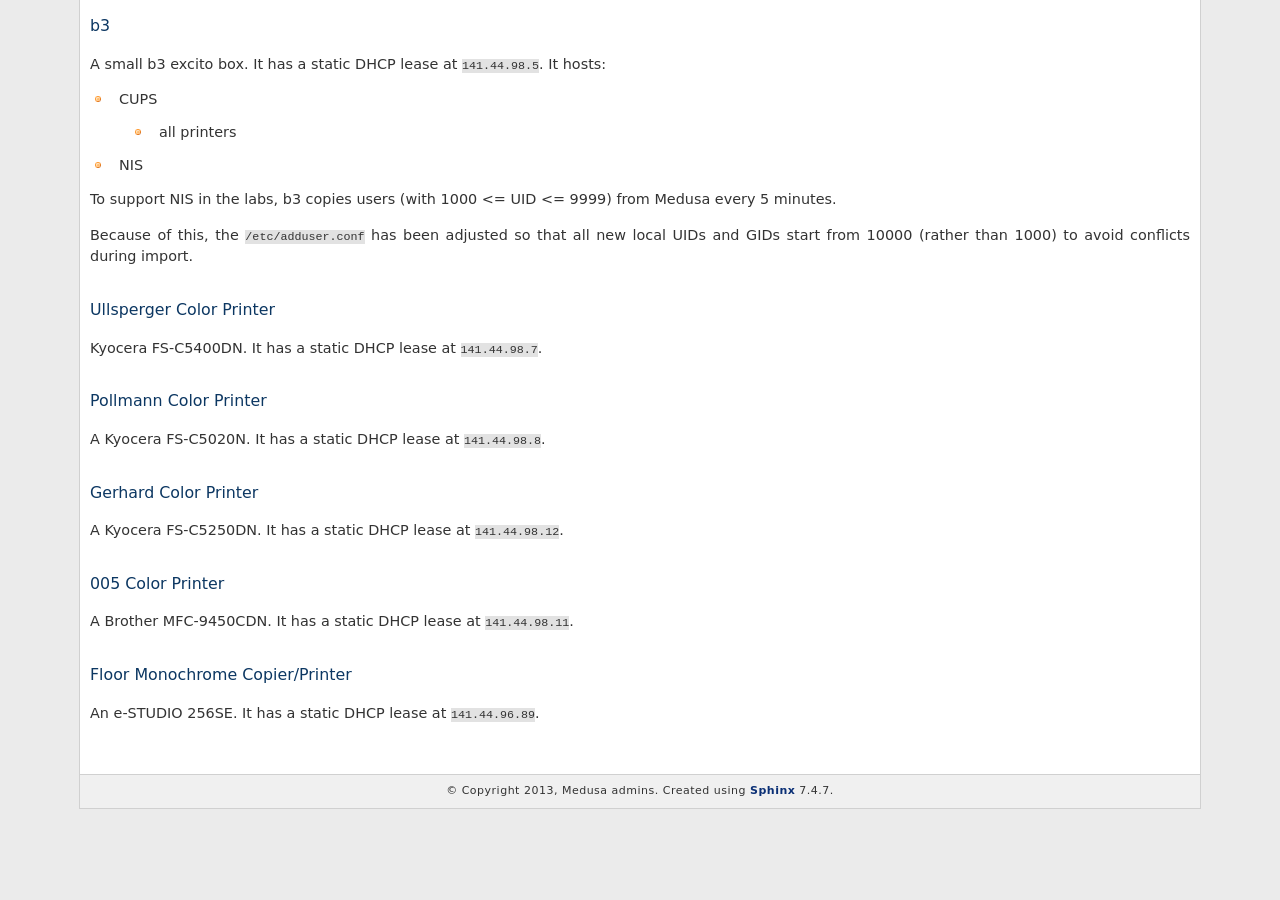
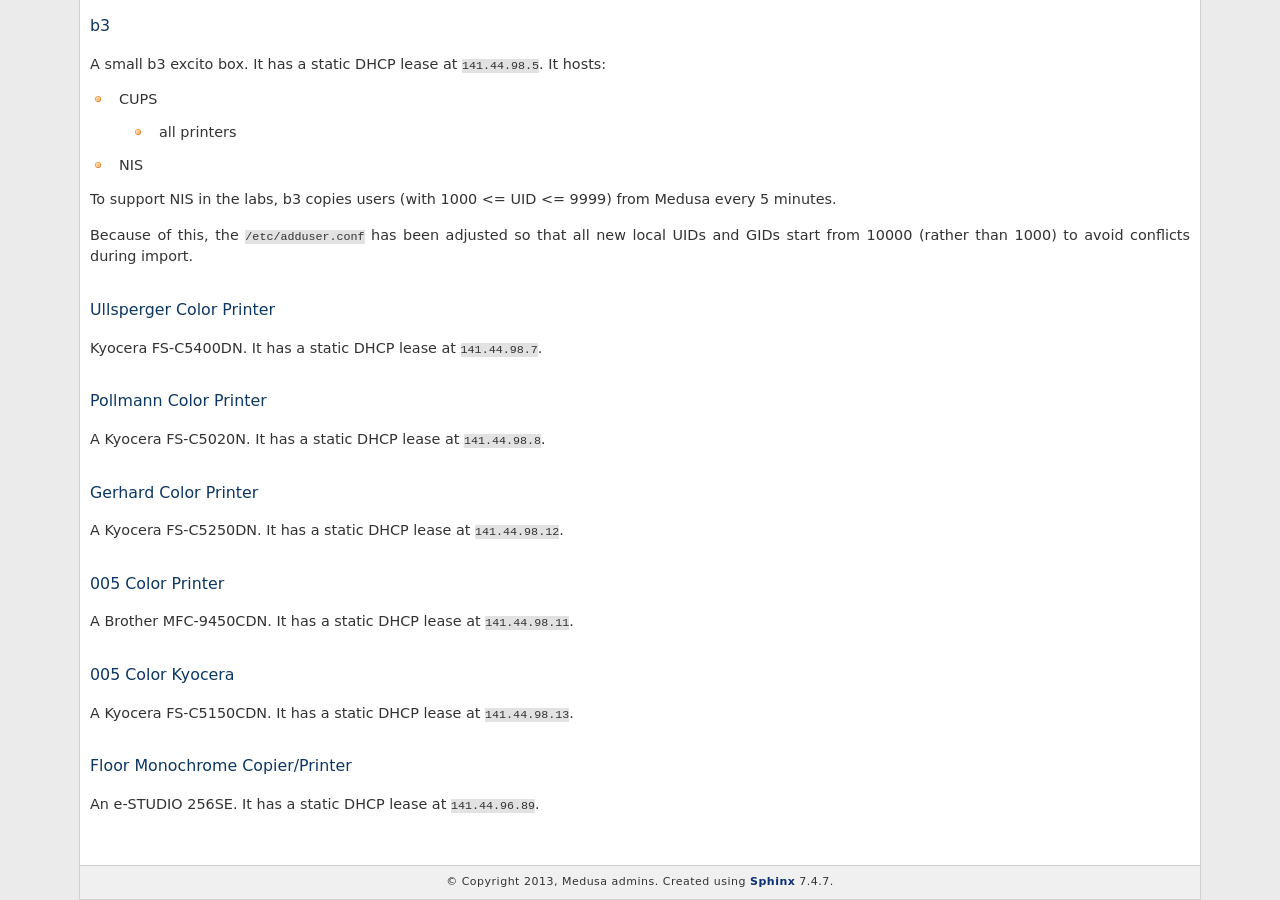
Before and after one commit to psychoinformatics-de/ipsy-docs, a Sphinx documentation site: the page built from source/internal/lab_info.rst, in a window 1280 px wide and 900 px high, scrolled down 810 px. Built offline with Sphinx 7.4.7, drawn with Linux system fonts in a browser that asks for light colours; formulas are drawn with MathJax 3; before the commit the page ends 1619 px from its top, so only the background shows below that.

Commit message:
Add documentation about new 005 printer.

```diff
--- a/source/internal/lab_info.rst
+++ b/source/internal/lab_info.rst
@@ -68,6 +68,10 @@ A Kyocera FS-C5250DN. It has a static DHCP lease at ``141.44.98.12``.
 -----------------
 A Brother MFC-9450CDN. It has a static DHCP lease at ``141.44.98.11``.
 
+005 Color Kyocera
+-----------------
+A Kyocera FS-C5150CDN. It has a static DHCP lease at ``141.44.98.13``.
+
 Floor Monochrome Copier/Printer
 -------------------------------
 An e-STUDIO 256SE. It has a static DHCP lease at ``141.44.96.89``.
```
